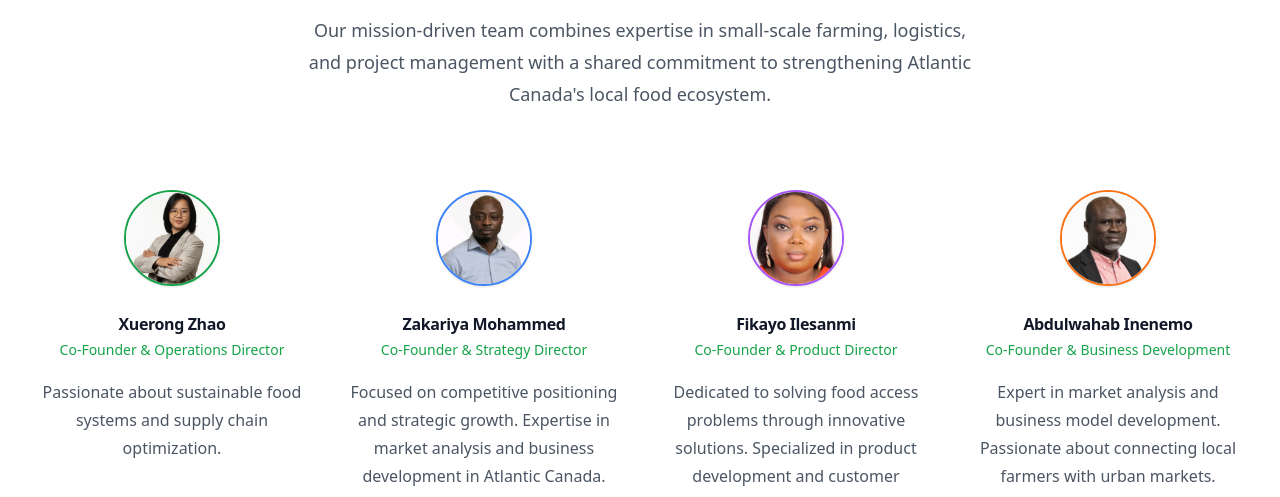
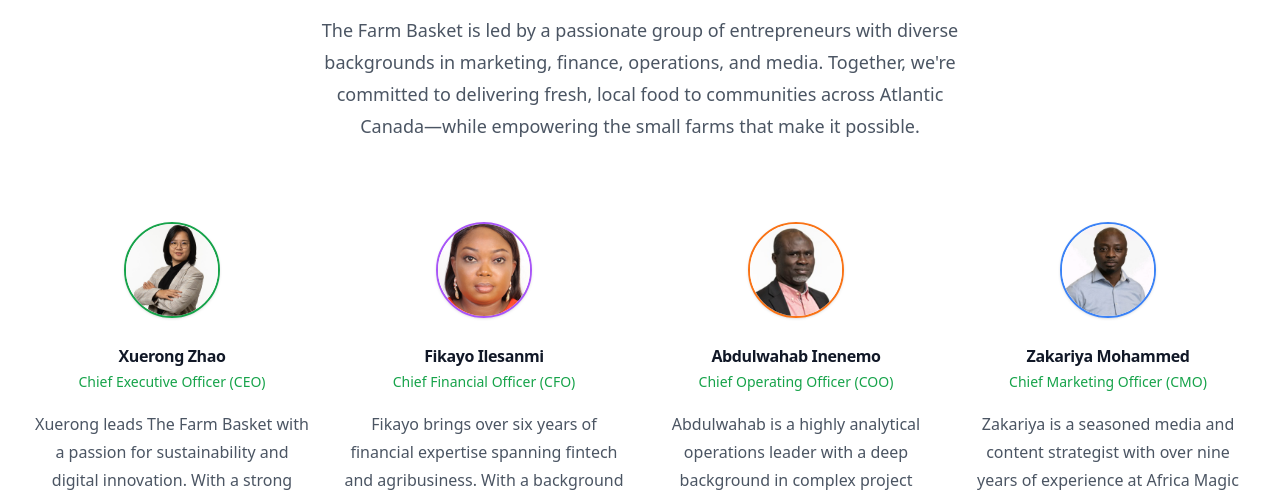
Before and after one commit to ParogDev/The-Farm-Basket, a plain HTML site: page index.html in a window 1280 px wide. Both pictures are taken after a click on the button "Team". Shown: the part 286-783 px from the top of the page. Drawn offline with nearby package versions, Linux system fonts and the light colour scheme.

Commit message:
Update team information

```diff
--- a/index.html
+++ b/index.html
@@ -776,7 +776,7 @@
                 <div class="mx-auto max-w-2xl lg:text-center">
                     <h2 class="text-base/7 font-semibold text-farm-green">Our Leadership</h2>
                     <p class="mt-2 text-4xl font-semibold tracking-tight text-gray-900 sm:text-5xl">Meet Our Team</p>
-                    <p class="mt-6 text-lg/8 text-gray-600">Our mission-driven team combines expertise in small-scale farming, logistics, and project management with a shared commitment to strengthening Atlantic Canada's local food ecosystem.</p>
+                    <p class="mt-6 text-lg/8 text-gray-600">The Farm Basket is led by a passionate group of entrepreneurs with diverse backgrounds in marketing, finance, operations, and media. Together, we're committed to delivering fresh, local food to communities across Atlantic Canada—while empowering the small farms that make it possible.</p>
                 </div>
                 <ul role="list" class="mx-auto mt-20 grid max-w-2xl grid-cols-1 gap-x-8 gap-y-16 sm:grid-cols-2 lg:mx-0 lg:max-w-none lg:grid-cols-4">
                     <li>
@@ -784,32 +784,32 @@
                             <img src="images/team/xuerong.png" alt="Xuerong Zhao" class="h-24 w-24 rounded-full object-cover border-2 border-farm-green shadow" />
                         </div>
                         <h3 class="mt-6 text-base/7 font-semibold tracking-tight text-gray-900 text-center">Xuerong Zhao</h3>
-                        <p class="text-sm/6 text-farm-green text-center">Co-Founder & Operations Director</p>
-                        <p class="mt-4 text-base/7 text-gray-600 text-center">Passionate about sustainable food systems and supply chain optimization.</p>
+                        <p class="text-sm/6 text-farm-green text-center">Chief Executive Officer (CEO)</p>
+                        <p class="mt-4 text-base/7 text-gray-600 text-center">Xuerong leads The Farm Basket with a passion for sustainability and digital innovation. With a strong background in marketing and hands-on startup experience, she specializes in building customer-first platforms that connect local farms to conscious consumers across Atlantic Canada.</p>
+                    </li>
+                    <li>
+                        <div class="flex items-center justify-center w-full">
+                            <img src="images/team/fikayo.png" alt="Fikayo Ilesanmi" class="h-24 w-24 rounded-full object-cover border-2 border-purple-500 shadow" />
+                        </div>
+                        <h3 class="mt-6 text-base/7 font-semibold tracking-tight text-gray-900 text-center">Fikayo Ilesanmi</h3>
+                        <p class="text-sm/6 text-farm-green text-center">Chief Financial Officer (CFO)</p>
+                        <p class="mt-4 text-base/7 text-gray-600 text-center">Fikayo brings over six years of financial expertise spanning fintech and agribusiness. With a background in entrepreneurship and business administration, she ensures The Farm Basket grows on a solid foundation of smart financial planning and operational transparency.</p>
+                    </li>
+                    <li>
+                        <div class="flex items-center justify-center w-full">
+                            <img src="images/team/abdulwahab.png" alt="Abdulwahab Inenemo" class="h-24 w-24 rounded-full object-cover border-2 border-orange-500 shadow" />
+                        </div>
+                        <h3 class="mt-6 text-base/7 font-semibold tracking-tight text-gray-900 text-center">Abdulwahab Inenemo</h3>
+                        <p class="text-sm/6 text-farm-green text-center">Chief Operating Officer (COO)</p>
+                        <p class="mt-4 text-base/7 text-gray-600 text-center">Abdulwahab is a highly analytical operations leader with a deep background in complex project execution across the energy and resource sectors. At The Farm Basket, he streamlines supply chain strategy, production efficiency, and scaling operations with precision and care.</p>
                     </li>
                     <li>
                         <div class="flex items-center justify-center w-full">
                             <img src="images/team/zakariya.png" alt="Zakariya Mohammed" class="h-24 w-24 rounded-full object-cover border-2 border-blue-500 shadow" />
                         </div>
                         <h3 class="mt-6 text-base/7 font-semibold tracking-tight text-gray-900 text-center">Zakariya Mohammed</h3>
-                        <p class="text-sm/6 text-farm-green text-center">Co-Founder & Strategy Director</p>
-                        <p class="mt-4 text-base/7 text-gray-600 text-center">Focused on competitive positioning and strategic growth. Expertise in market analysis and business development in Atlantic Canada.</p>
-                    </li>
-                    <li>
-                        <div class="flex items-center justify-center w-full">
-                            <img src="images/team/fikayo.png" alt="Fikayo Ilesanmi" class="h-24 w-24 rounded-full object-cover border-2 border-purple-500 shadow" />
-                        </div>
-                        <h3 class="mt-6 text-base/7 font-semibold tracking-tight text-gray-900 text-center">Fikayo Ilesanmi</h3>
-                        <p class="text-sm/6 text-farm-green text-center">Co-Founder & Product Director</p>
-                        <p class="mt-4 text-base/7 text-gray-600 text-center">Dedicated to solving food access problems through innovative solutions. Specialized in product development and customer experience design.</p>
-                    </li>
-                    <li>
-                        <div class="flex items-center justify-center w-full">
-                            <img src="images/team/abdulwahab.png" alt="Abdulwahab Inenemo" class="h-24 w-24 rounded-full object-cover border-2 border-orange-500 shadow" />
-                        </div>
-                        <h3 class="mt-6 text-base/7 font-semibold tracking-tight text-gray-900 text-center">Abdulwahab Inenemo</h3>
-                        <p class="text-sm/6 text-farm-green text-center">Co-Founder & Business Development</p>
-                        <p class="mt-4 text-base/7 text-gray-600 text-center">Expert in market analysis and business model development. Passionate about connecting local farmers with urban markets.</p>
+                        <p class="text-sm/6 text-farm-green text-center">Chief Marketing Officer (CMO)</p>
+                        <p class="mt-4 text-base/7 text-gray-600 text-center">Zakariya is a seasoned media and content strategist with over nine years of experience at Africa Magic Channels. Now pursuing his MBA at UNB, he leads brand storytelling, community engagement, and marketing innovation at The Farm Basket.</p>
                     </li>
                 </ul>
             </div>
```
